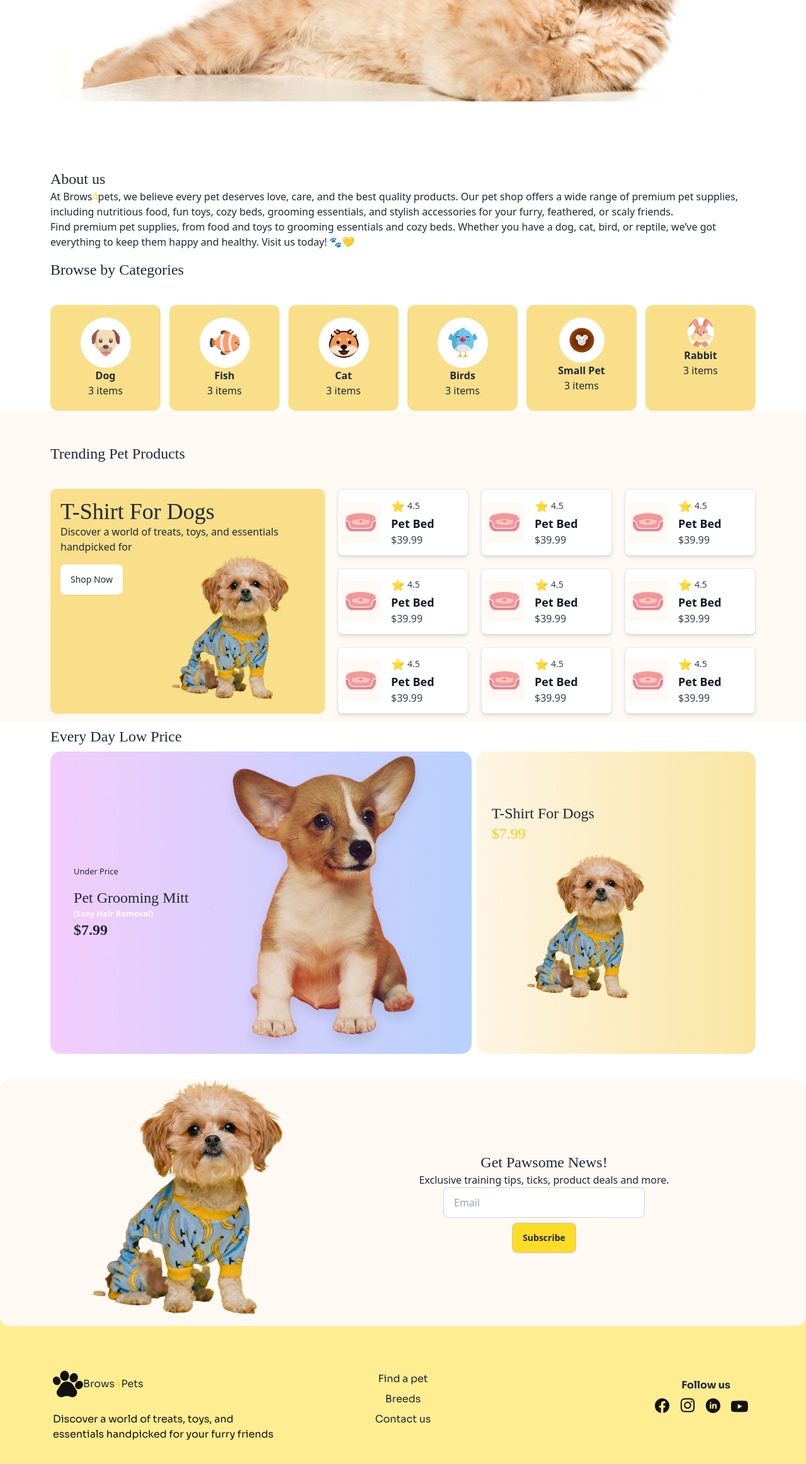
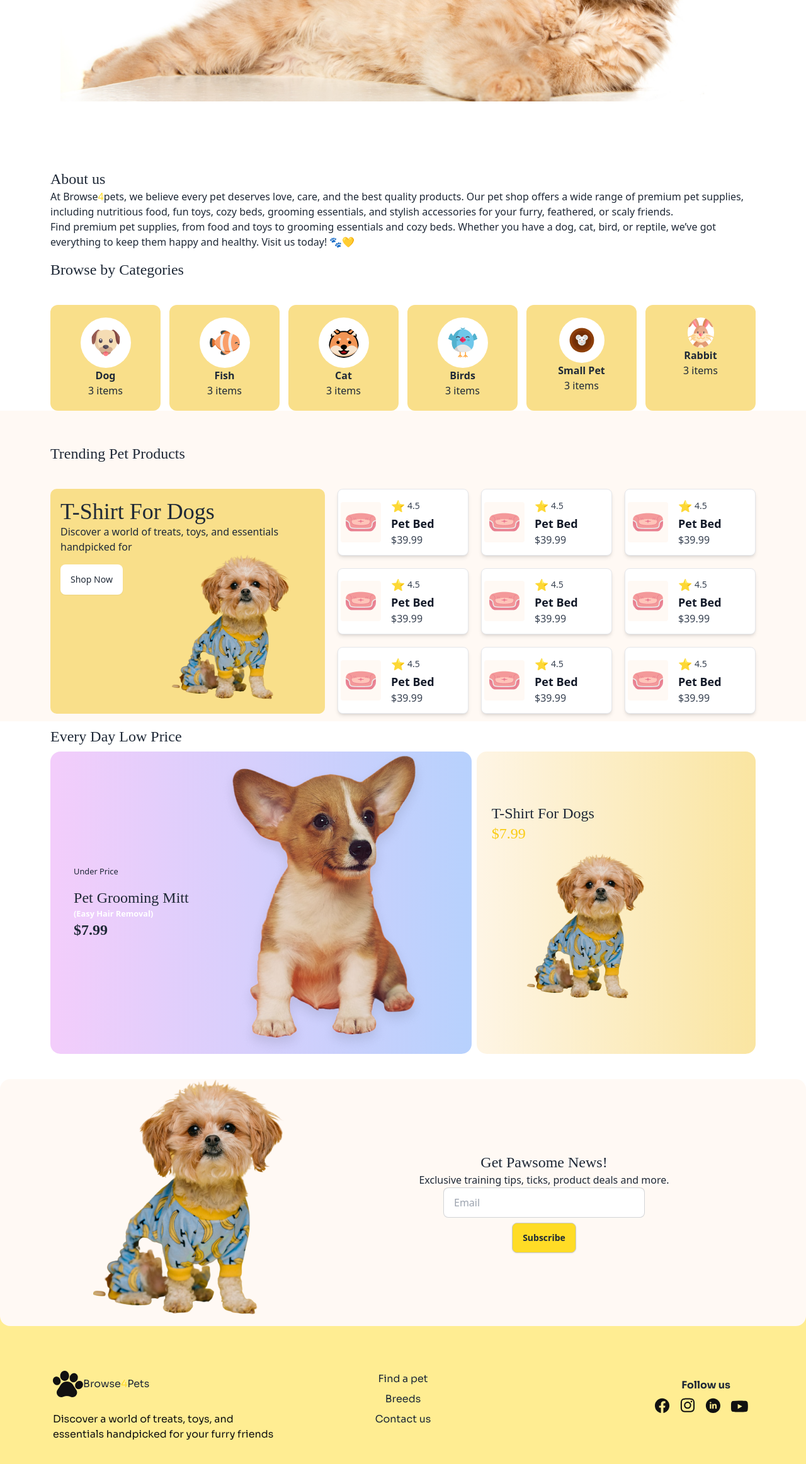
Before and after one commit to Rimon736/pet_world, a plain HTML site: page index.html in a window 1280 px wide. Shown: the part 616-2940 px from the top of the page at 63% size. Drawn offline with nearby package versions, Linux system fonts and the light colour scheme; a web font is replaced by a local one.

Commit message:
fixed(I promise)

```diff
--- a/index.html
+++ b/index.html
@@ -92,7 +92,7 @@
       <!-- about us -->
        <div class="bg-from-white relative container lg:mx-auto lg:px-20 md:mx-auto md:px-auto lg:py-4 rounded-[16px]">
         <h3 class="adlam-display text-2xl">About us</h3>
-        <p>At Brows<span class="text-[#FFDC26]">4</span>pets, we believe every pet deserves love, care, and the best quality products. Our pet shop offers a wide range of premium pet supplies, including nutritious food, fun toys, cozy beds, grooming essentials, and stylish accessories for your furry, feathered, or scaly friends.
+        <p>At Browse<span class="text-[#FFDC26]">4</span>pets, we believe every pet deserves love, care, and the best quality products. Our pet shop offers a wide range of premium pet supplies, including nutritious food, fun toys, cozy beds, grooming essentials, and stylish accessories for your furry, feathered, or scaly friends.
           <br>
           Find premium pet supplies, from food and toys to grooming essentials and cozy beds. Whether you have a dog, cat, bird, or reptile, we’ve got everything to keep them happy and healthy. Visit us today! 🐾💛
         </p>
@@ -313,7 +313,7 @@
         <div class="flex flex-col lg:w-1/3 ">
           <div class="flex inline items-center py-5">
             <img src="./c1-assets/logo-footer.png" alt="paw">
-            <h3>Brows<span class="text-[#FFDC26]">4</span>Pets</h3>
+            <h3>Browse<span class="text-[#FFDC26]">4</span>Pets</h3>
           </div>
           <div class="">
 
```
